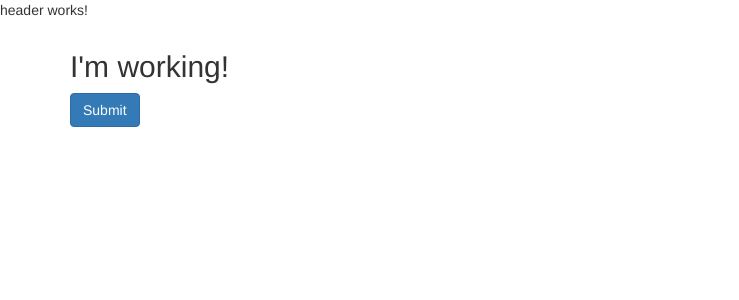
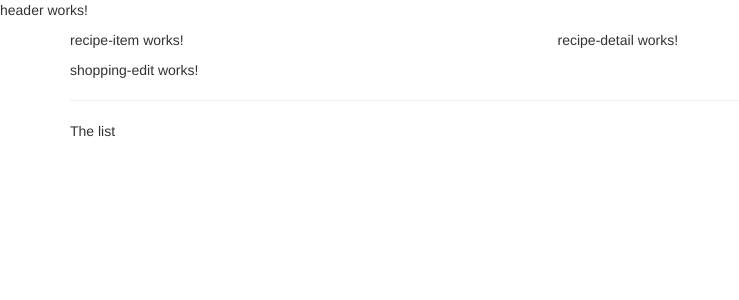
Before and after one commit to MarcioBBS/angular-project-section3, an Angular app in the folder cook-book/: page / in a window 1280 px wide. Shown: the top 300 px of the page, without its empty margins (0-739 px from the left). Built offline with nearby package versions, Linux system fonts and the light colour scheme.

Commit message:
Structs the components

```diff
--- a/cook-book/src/app/app.component.html
+++ b/cook-book/src/app/app.component.html
@@ -3,8 +3,8 @@
 <div class="container">
    <div class="row">
       <div class="col-md-12">
-         <h2>I'm working!</h2>
-         <button class="btn btn-primary">Submit</button>
+         <app-recipes></app-recipes>
+         <app-shopping-list></app-shopping-list>
       </div>
    </div>
 </div>
--- a/cook-book/src/app/recipes/recipe-list/recipe-list.component.html
+++ b/cook-book/src/app/recipes/recipe-list/recipe-list.component.html
@@ -1 +1 @@
-<p>recipe-list works!</p>
+<app-recipe-item></app-recipe-item>
--- a/cook-book/src/app/recipes/recipes.component.html
+++ b/cook-book/src/app/recipes/recipes.component.html
@@ -1 +1,8 @@
-<p>recipes works!</p>
+<div class="row">
+   <div class="col-md-5">
+      <app-recipe-list></app-recipe-list>
+   </div>
+   <div class="col-md-5">
+      <app-recipe-detail></app-recipe-detail>
+   </div>
+</div>
--- a/cook-book/src/app/shopping-list/shopping-list.component.html
+++ b/cook-book/src/app/shopping-list/shopping-list.component.html
@@ -1 +1,7 @@
-<p>shopping-list works!</p>
+<div class="row">
+   <div class="col-xs-10">
+      <app-shopping-edit></app-shopping-edit>
+      <hr>
+      <p>The list</p>
+   </div>
+</div>
```
